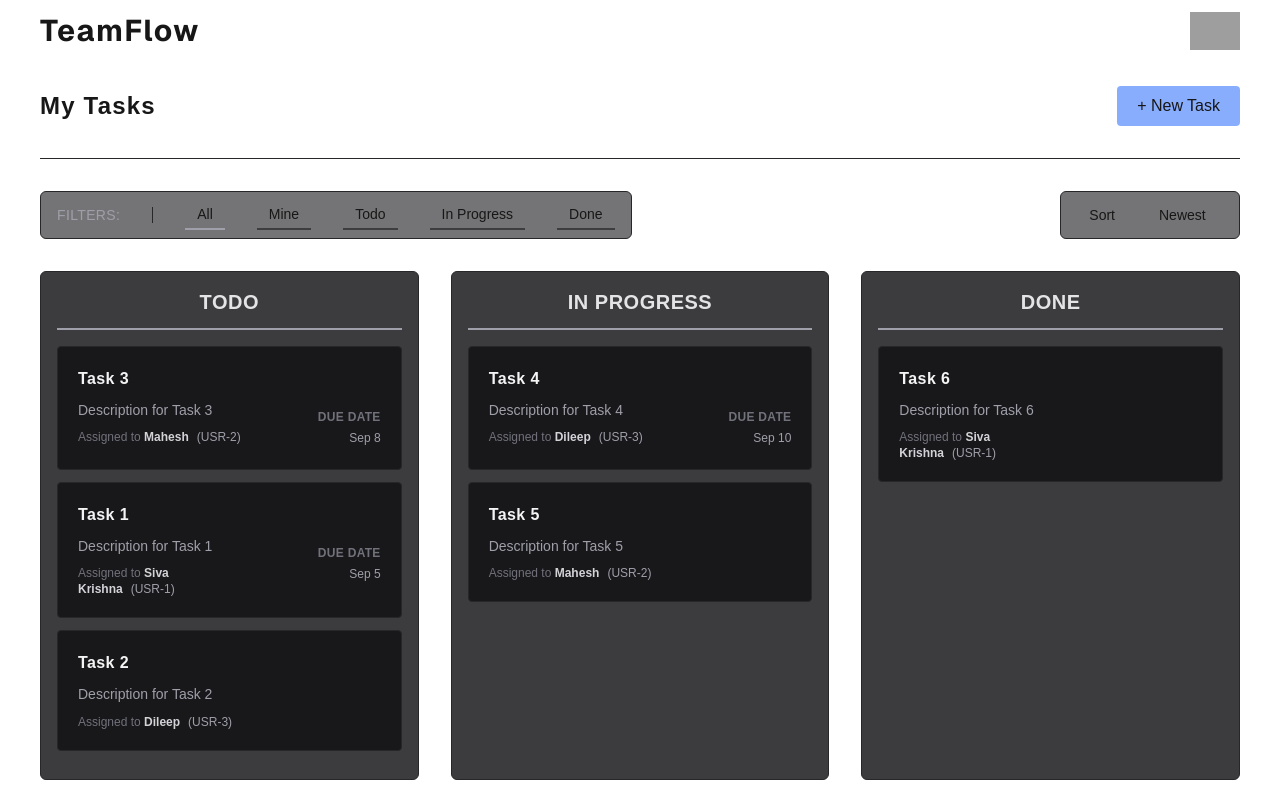
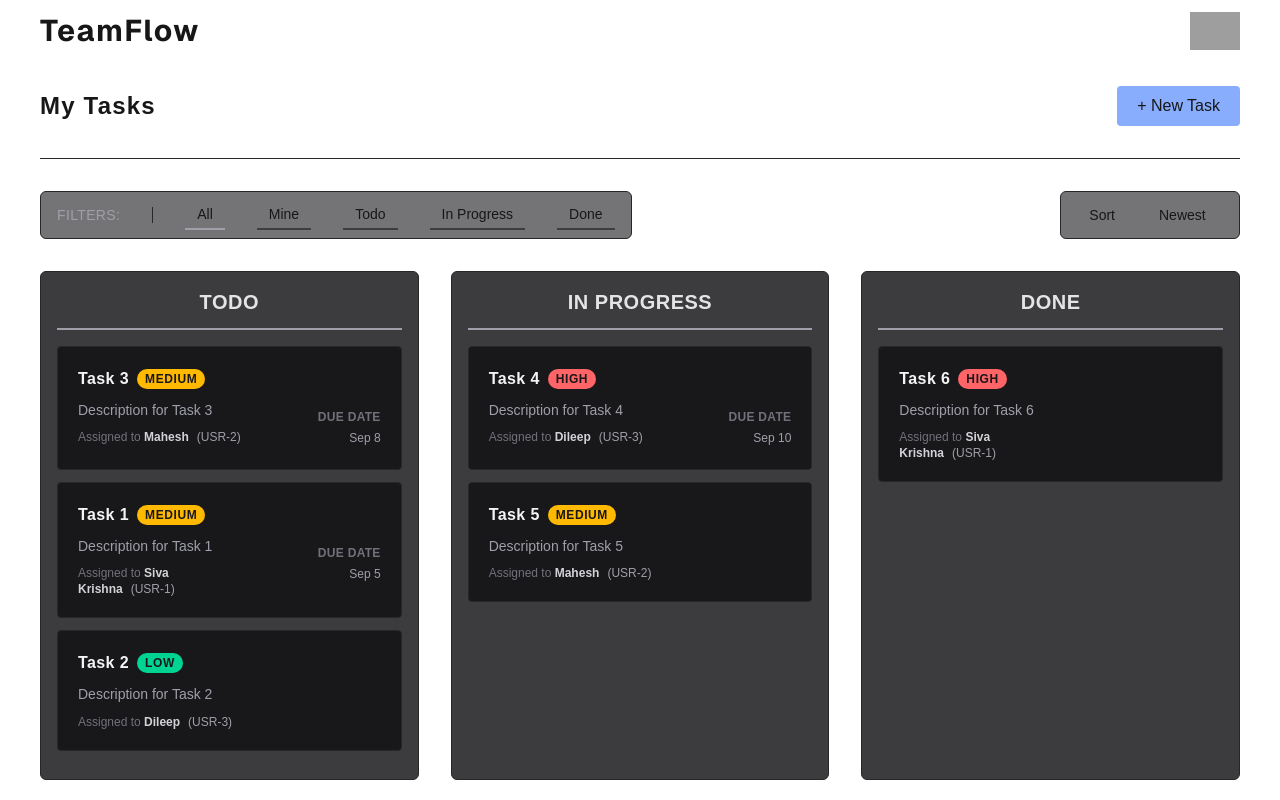
Before and after one commit to SivaKrishna6745/TeamFlow, a Next.js app: page / in a window 1280 px wide. Built offline with nearby package versions, Linux system fonts and the light colour scheme; grey boxes are pictures that could not be loaded.

Commit message:
feat: Add task priority and improve due date updates

```diff
--- a/mockData.ts
+++ b/mockData.ts
@@ -6,6 +6,7 @@ export const tasksData: Task[] = [
         title: 'Task 1',
         description: 'Description for Task 1',
         status: 'Todo',
+        priority: 'Medium',
         createdAt: '2026-09-05T12:52:28.953Z',
         assignee: {
             userId: 'USR-1',
@@ -18,6 +19,7 @@ export const tasksData: Task[] = [
         title: 'Task 2',
         description: 'Description for Task 2',
         status: 'Todo',
+        priority: 'Low',
         createdAt: '2026-09-04T12:52:28.953Z',
         assignee: {
             userId: 'USR-3',
@@ -29,6 +31,7 @@ export const tasksData: Task[] = [
         title: 'Task 3',
         description: 'Description for Task 3',
         status: 'Todo',
+        priority: 'Medium',
         createdAt: '2026-09-07T12:52:28.953Z',
         assignee: {
             userId: 'USR-2',
@@ -41,6 +44,7 @@ export const tasksData: Task[] = [
         title: 'Task 4',
         description: 'Description for Task 4',
         status: 'In Progress',
+        priority: 'High',
         createdAt: '2026-09-07T12:52:28.953Z',
         assignee: {
             userId: 'USR-3',
@@ -53,6 +57,7 @@ export const tasksData: Task[] = [
         title: 'Task 5',
         description: 'Description for Task 5',
         status: 'In Progress',
+        priority: 'Medium',
         createdAt: '2026-09-06T12:52:28.953Z',
         assignee: {
             userId: 'USR-2',
@@ -64,6 +69,7 @@ export const tasksData: Task[] = [
         title: 'Task 6',
         description: 'Description for Task 6',
         status: 'Done',
+        priority: 'High',
         createdAt: '2026-09-02T12:52:28.953Z',
         assignee: {
             userId: 'USR-1',
--- a/src/components/TaskBoard.tsx
+++ b/src/components/TaskBoard.tsx
@@ -7,12 +7,7 @@ import { tasksData } from '../../mockData';
 import TaskForm from './TaskForm';
 import { Filter, FormMode, SortOptions, Status, Task, User } from '@/types';
 import TaskColumn from './TaskColumn';
-
-export const STATUSES = ['Todo', 'In Progress', 'Done'] as const;
-
-export const FORM_MODES = ['New', 'Edit'] as const;
-
-export const SORT_OPTIONS = ['newest', 'oldest'] as const;
+import { STATUSES } from '@/constants';
 
 const DelConfirmationPopup = ({ onConfirm, onCancel }: { onConfirm: () => void; onCancel: () => void }) => {
     return (
@@ -78,7 +73,7 @@ const TaskBoard = () => {
 
     const updateTask = (
         id: string,
-        changes: { title?: string; description?: string; assignee?: User; status?: Status; dueDate?: string },
+        changes: { title?: string; description?: string; assignee?: User; status?: Status; dueDate?: string | null },
     ) => {
         setTasks((prevTasks) =>
             prevTasks.map((t) =>
@@ -89,7 +84,7 @@ const TaskBoard = () => {
                           description: changes.description ?? t.description,
                           assignee: changes.assignee ?? t.assignee,
                           status: changes.status ?? t.status,
-                          dueDate: changes.dueDate ?? t.dueDate,
+                          dueDate: changes.dueDate === null ? undefined : (changes.dueDate ?? t.dueDate),
                       }
                     : t,
             ),
@@ -140,7 +135,7 @@ const TaskBoard = () => {
               : tasks.filter((t) => t.status === filter);
 
     const handleSort = () => {
-        setSortOption((prev) => (prev === 'newest' ? 'oldest' : 'newest'));
+        setSortOption((prev: SortOptions) => (prev === 'newest' ? 'oldest' : 'newest'));
     };
 
     const sortedTasks =
--- a/src/components/TaskCard.tsx
+++ b/src/components/TaskCard.tsx
@@ -9,11 +9,23 @@ type TaskCardProps = {
     dragStart: (id: string) => void;
 };
 
+const getPriorityColor = (priority: string) => {
+    switch (priority?.toLowerCase()) {
+        case 'high':
+            return 'bg-red-400';
+        case 'medium':
+            return 'bg-amber-400';
+        case 'low':
+            return 'bg-emerald-400';
+        default:
+            return 'bg-zinc-400';
+    }
+};
+
 const TaskCard = ({ task, edit, del, dragStart }: TaskCardProps) => {
-    const isOverDue =
-        task.dueDate !== undefined
-            ? new Date(task.dueDate).toISOString().split('T')[0] < new Date().toISOString().split('T')[0]
-            : '';
+    const isOverDue = task.dueDate
+        ? new Date(task.dueDate).toISOString().split('T')[0] < new Date().toISOString().split('T')[0]
+        : false;
 
     return (
         <div
@@ -24,7 +36,7 @@ const TaskCard = ({ task, edit, del, dragStart }: TaskCardProps) => {
             <div className="flex flex-col gap-2">
                 <p
                     id="title"
-                    className="flex flex-wrap items-center gap-2 text-base font-semibold tracking-wide text-zinc-100 break-words"
+                    className="flex flex-wrap items-center gap-2 text-base font-semibold tracking-wide text-zinc-100 wrap-break-word"
                 >
                     <span>{task.title}</span>
                     {isOverDue && (
@@ -32,6 +44,11 @@ const TaskCard = ({ task, edit, del, dragStart }: TaskCardProps) => {
                             ⚠️ Overdue
                         </span>
                     )}
+                    <span
+                        className={`inline-flex items-center text-xs px-2 py-0.5 rounded-full uppercase tracking-wider text-zinc-900 ${getPriorityColor(task.priority)}`}
+                    >
+                        {task.priority}
+                    </span>
                 </p>
                 <p id="descption" className="text-sm text-zinc-400 leading-relaxed wrap-break-word">
                     {task.description}
--- a/src/components/TaskForm.tsx
+++ b/src/components/TaskForm.tsx
@@ -1,9 +1,9 @@
 'use client';
 
 import React, { useState } from 'react';
-import { STATUSES } from './TaskBoard';
+import { PRIORITIES, STATUSES } from '@/constants';
 import Button from './Button';
-import { FormMode, Status, Task, User } from '@/types';
+import { FormMode, Priority, Status, Task, User } from '@/types';
 import { mockUsers } from '../../mockData';
 
 interface TaskFormProps {
@@ -14,7 +14,14 @@ interface TaskFormProps {
     editingTask: Task | undefined;
     update?: (
         id: string,
-        changes: { title?: string; description?: string; assignee?: User; status?: Status; dueDate?: string },
+        changes: {
+            title?: string;
+            description?: string;
+            assignee?: User;
+            status?: Status;
+            priority?: Priority;
+            dueDate?: string;
+        },
     ) => void;
 }
 
@@ -27,6 +34,7 @@ const TaskForm = ({ tasks, close, add, mode = 'New', editingTask = undefined, up
     const [title, setTitle] = useState<string>(editMode ? (editingTask?.title ?? '') : '');
     const [description, setDescription] = useState<string>(editMode ? (editingTask?.description ?? '') : '');
     const [status, setStatus] = useState<Status>(editMode ? (editingTask?.status ?? 'Todo') : 'Todo');
+    const [priority, setPriority] = useState<Priority>(editMode ? (editingTask?.priority ?? 'Medium') : 'Medium');
     const [assignee, setAssignee] = useState<User>(editMode ? (editingTask?.assignee ?? mockUsers[0]) : mockUsers[0]);
     const [dueDate, setDueDate] = useState<string>(
         editMode && editingTask?.dueDate ? (new Date(editingTask?.dueDate).toISOString().split('T')[0] ?? '') : '',
@@ -67,6 +75,7 @@ const TaskForm = ({ tasks, close, add, mode = 'New', editingTask = undefined, up
             title,
             description,
             status,
+            priority,
             createdAt: new Date().toISOString(),
             assignee: {
                 userId: assignee.userId,
@@ -75,7 +84,8 @@ const TaskForm = ({ tasks, close, add, mode = 'New', editingTask = undefined, up
             dueDate: dueDate ? new Date(dueDate).toISOString() : undefined,
         };
 
-        if (editMode && editingTask) update?.(editingTask.id, { title, description, assignee, status, dueDate });
+        if (editMode && editingTask)
+            update?.(editingTask.id, { title, description, assignee, status, priority, dueDate });
         else add(newTask);
 
         setTitle('');
@@ -175,6 +185,24 @@ const TaskForm = ({ tasks, close, add, mode = 'New', editingTask = undefined, up
                 </select>
             </div>
             <div className="flex flex-col gap-2">
+                <label htmlFor="priority" className="text-xs uppercase tracking-wide text-zinc-400">
+                    Priority
+                </label>
+                <select
+                    id="priority"
+                    name="priority"
+                    value={priority}
+                    onChange={(e: React.ChangeEvent<HTMLSelectElement>) => setPriority(e.target.value as Priority)}
+                    className={`${FORM_FIELD_CLASSNAME} cursor-pointer`}
+                >
+                    {PRIORITIES.map((pri) => (
+                        <option key={pri} value={pri} className="bg-zinc-900">
+                            {pri}
+                        </option>
+                    ))}
+                </select>
+            </div>
+            <div className="flex flex-col gap-2">
                 <label htmlFor="dueDate" className="text-xs uppercase tracking-wide text-zinc-400">
                     Due Date
                 </label>
--- /dev/null
+++ b/src/constants/index.ts
@@ -0,0 +1,7 @@
+export const STATUSES = ['Todo', 'In Progress', 'Done'] as const;
+
+export const FORM_MODES = ['New', 'Edit'] as const;
+
+export const SORT_OPTIONS = ['newest', 'oldest'] as const;
+
+export const PRIORITIES = ['Low', 'Medium', 'High'] as const;
--- a/src/types/index.ts
+++ b/src/types/index.ts
@@ -1,5 +1,5 @@
 import { FILTERS } from '@/components/Filters';
-import { FORM_MODES, SORT_OPTIONS, STATUSES } from '@/components/TaskBoard';
+import { FORM_MODES, SORT_OPTIONS, STATUSES, PRIORITIES } from '@/constants';
 
 export type Status = (typeof STATUSES)[number];
 
@@ -11,11 +11,14 @@ export type SortOptions = (typeof SORT_OPTIONS)[number];
 
 export type User = { userId: string; name: string };
 
+export type Priority = (typeof PRIORITIES)[number];
+
 export interface Task {
     id: string;
     title: string;
     description: string;
     status: Status;
+    priority: Priority;
     createdAt: string;
     assignee: User;
     dueDate?: string;
```
